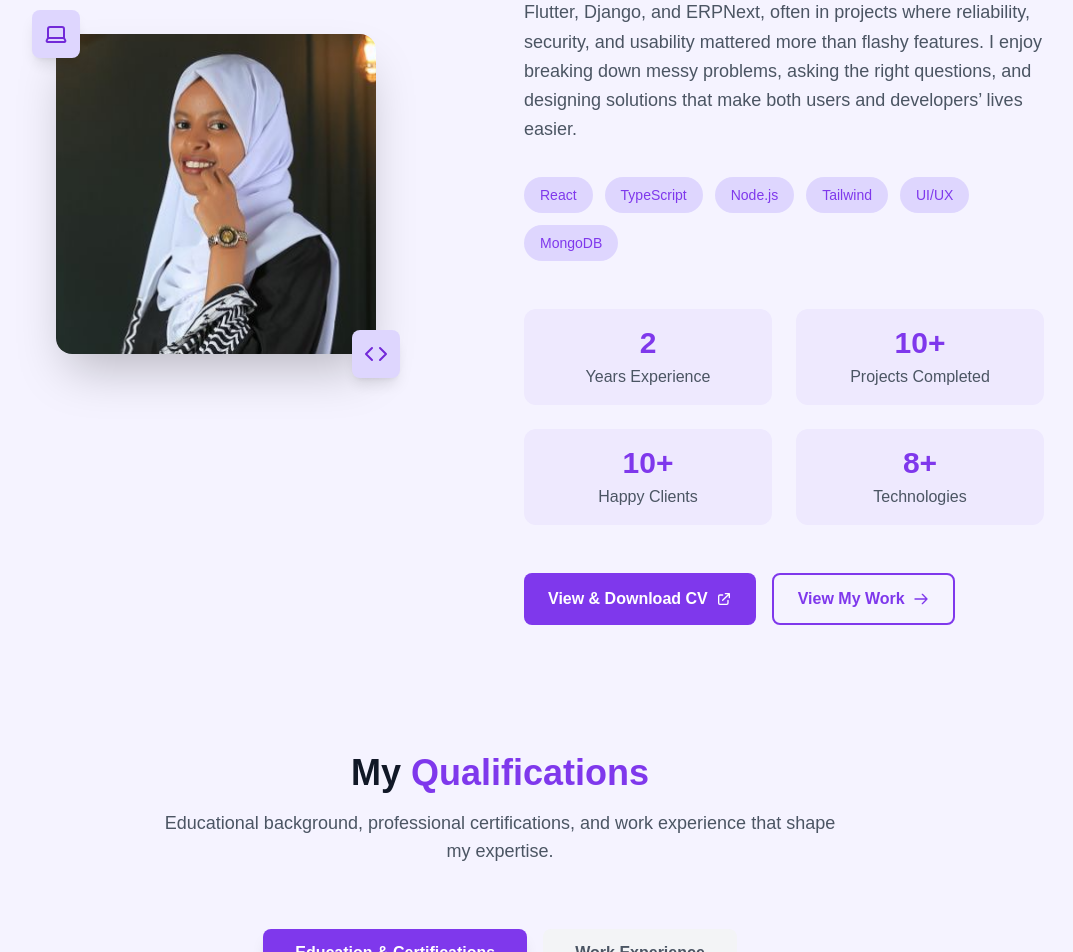
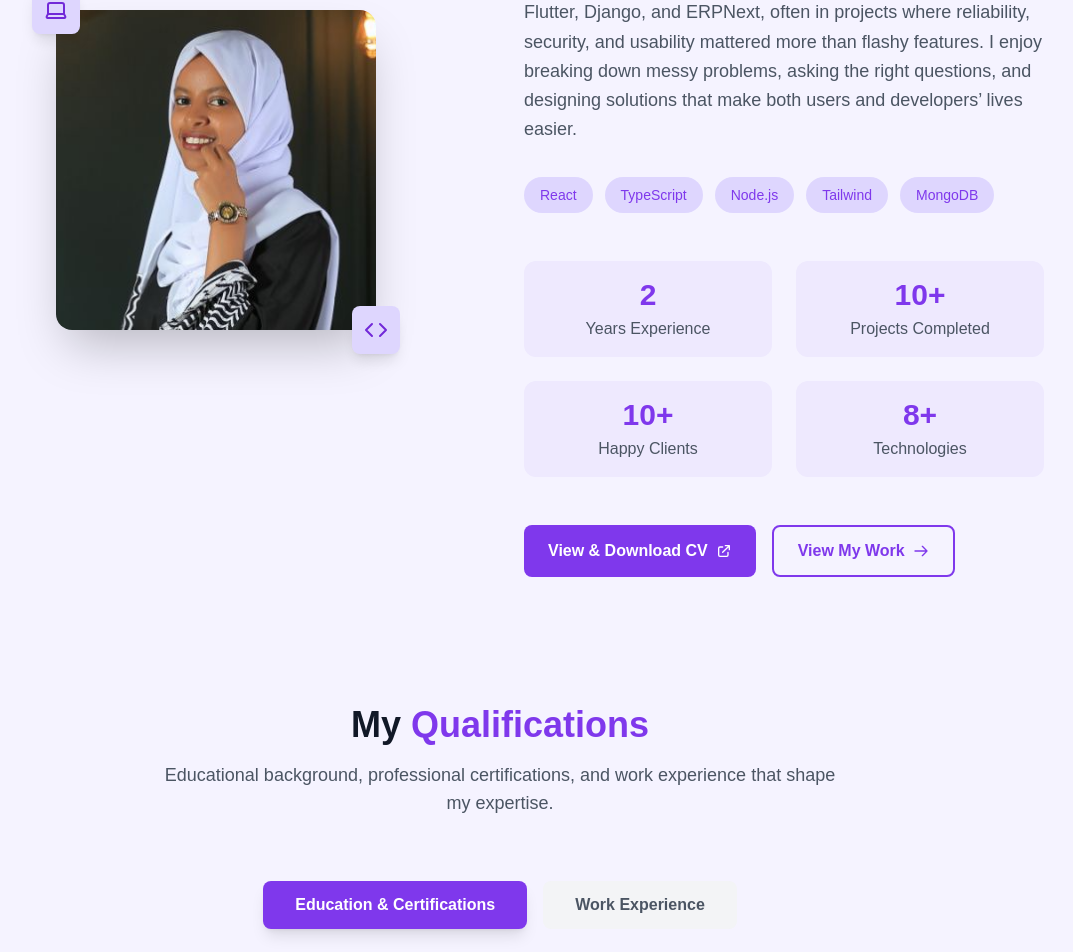
Before and after one commit to Hafsusu/Sumeya-Portfolio, a React (Vite) app: page / in a window 1280 px wide. Shown: the part 1180-2132 px from the top of the page, without its empty margins (140-1213 px from the left). Built offline with nearby package versions, Linux system fonts and the light colour scheme.

Commit message:
Removed the ui/ux services entirely

```diff
--- a/src/components/sections/About.tsx
+++ b/src/components/sections/About.tsx
@@ -75,7 +75,7 @@ const About = () => {
             </p>
 
             <div className="flex flex-wrap gap-3 pt-2">
-              {['React', 'TypeScript', 'Node.js', 'Tailwind', 'UI/UX', 'MongoDB'].map((skill) => (
+              {['React', 'TypeScript', 'Node.js', 'Tailwind', 'MongoDB'].map((skill) => (
                 <span
                   key={skill}
                   className="px-4 py-2 bg-primary-200 text-primary-600 rounded-full text-sm font-medium hover:bg-primary-100 transition-colors"
```
